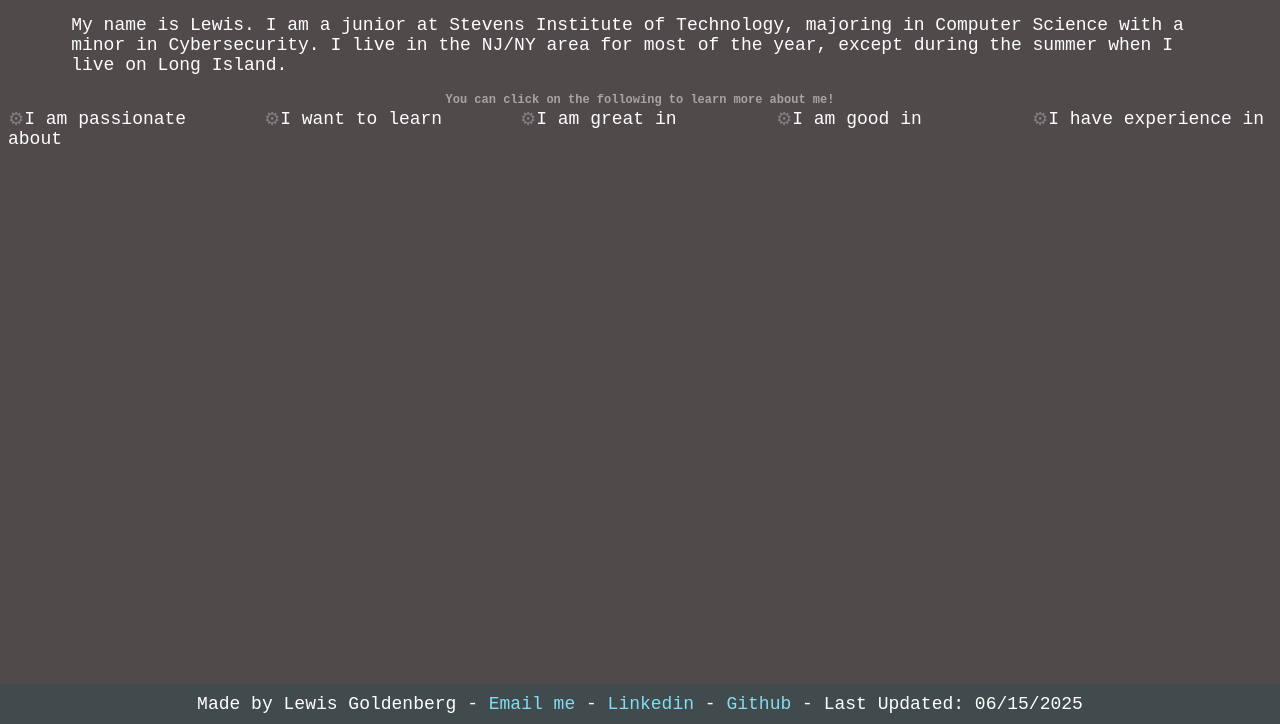
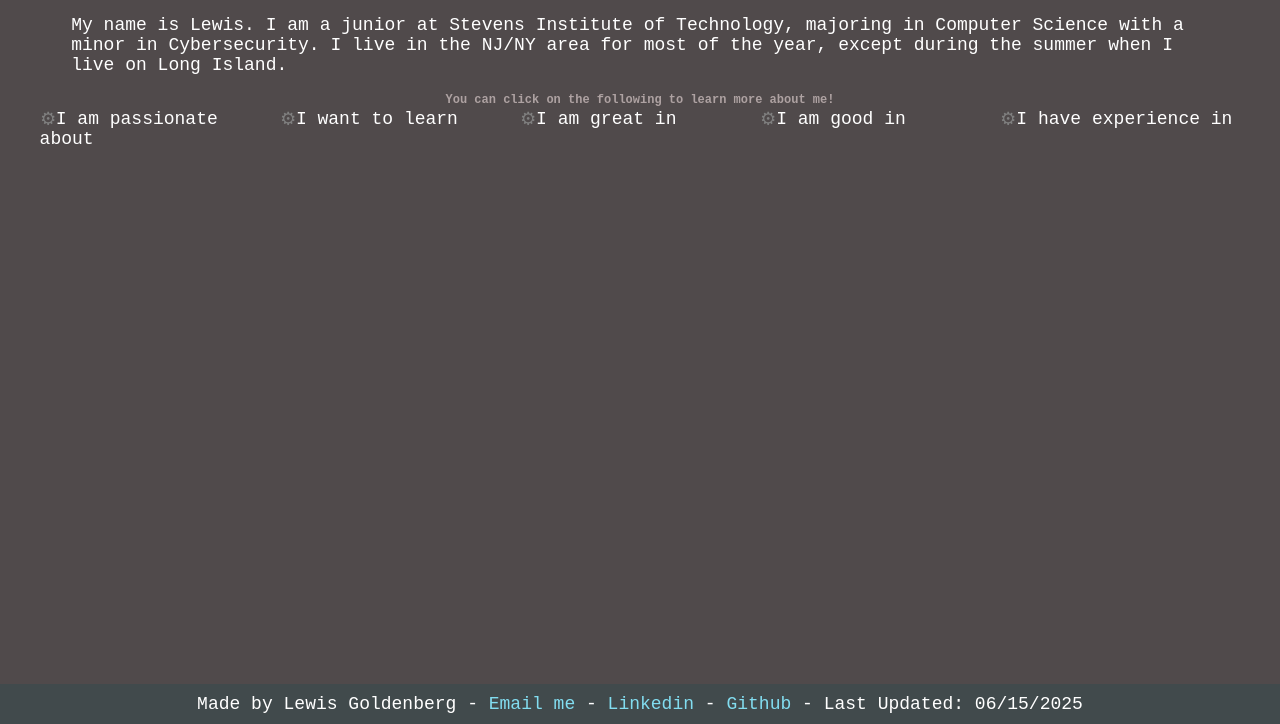
Before and after one commit to lmgoldenberg/mywebsite, a website: page index.html in a window 1280 px wide. Shown: the part 76-800 px from the top of the page. Drawn offline with Linux system fonts and the light colour scheme.

Commit message:
should be final

```diff
--- a/public/css/main.css
+++ b/public/css/main.css
@@ -65,8 +65,8 @@ h6 {
   display: grid;
   grid-template-columns: repeat(5, 1fr);
   justify-content: center;
-  width: 100%;
-  gap: 16px
+  width: 95%;
+  margin: 0px auto;
 }
 #div_bio {
     width: 90%;
```
